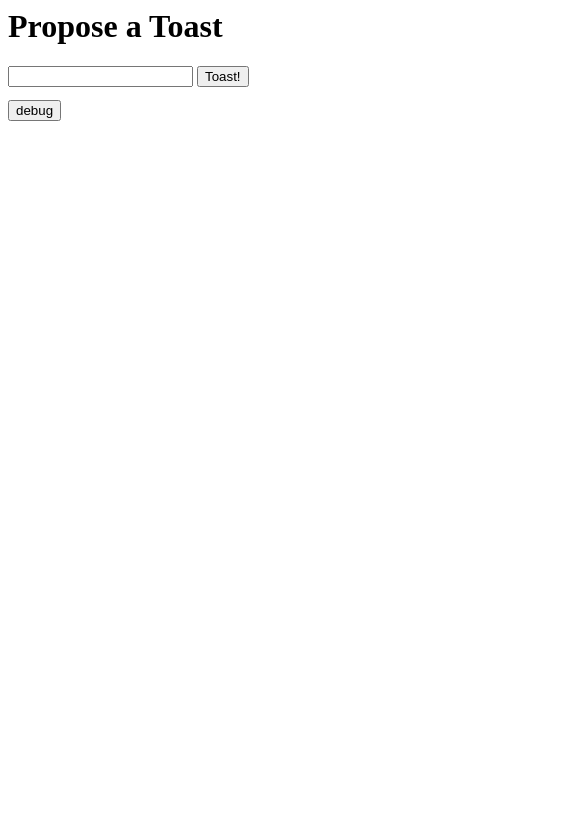
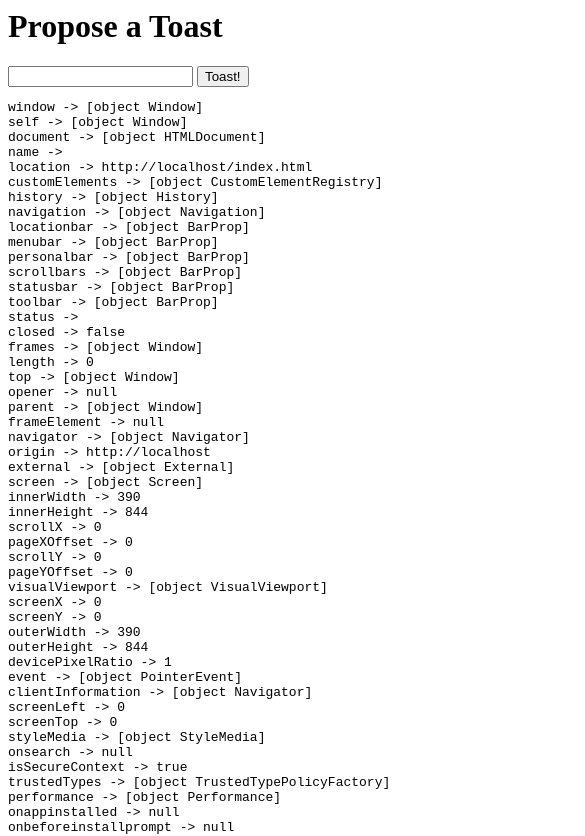
Before and after one commit to alxndrsn/toastmaster, a plain HTML site: page index.html in a window 390 px wide. Both pictures are taken after a click on the button "debug". Shown: the top 836 px of the page, 585 px wide, since content can reach past the window. Drawn offline with Linux system fonts and the light colour scheme; some packages are replaced by stand-ins of ours.

Commit message:
Fix ref to `log()`

```diff
--- a/index.html
+++ b/index.html
@@ -19,7 +19,7 @@
 		      console.log('LOG | ' + message);
 		      $('#log').append(message + '\n');
 		    }
-		    function debug() { for(prop in window) if(window.hasOwnProperty(prop)) window.log(prop + ' -> ' + window[prop]); }
+		    function debug() { for(prop in window) if(window.hasOwnProperty(prop)) log(prop + ' -> ' + window[prop]); }
 		    var makeToast = function(toast) {
 		      toast = 'A toast: TO ' + toast.toUpperCase() + '!';
 		      if(window.androidToaster) {
```
